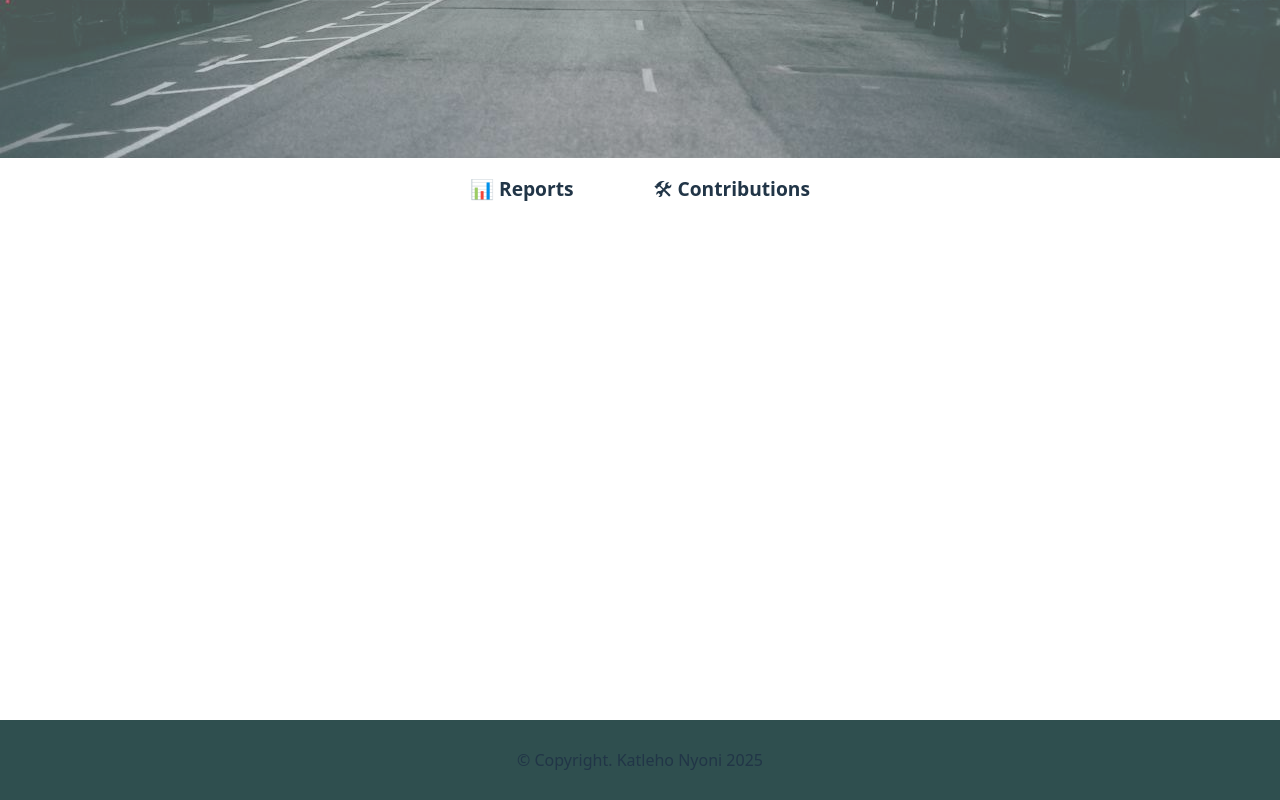
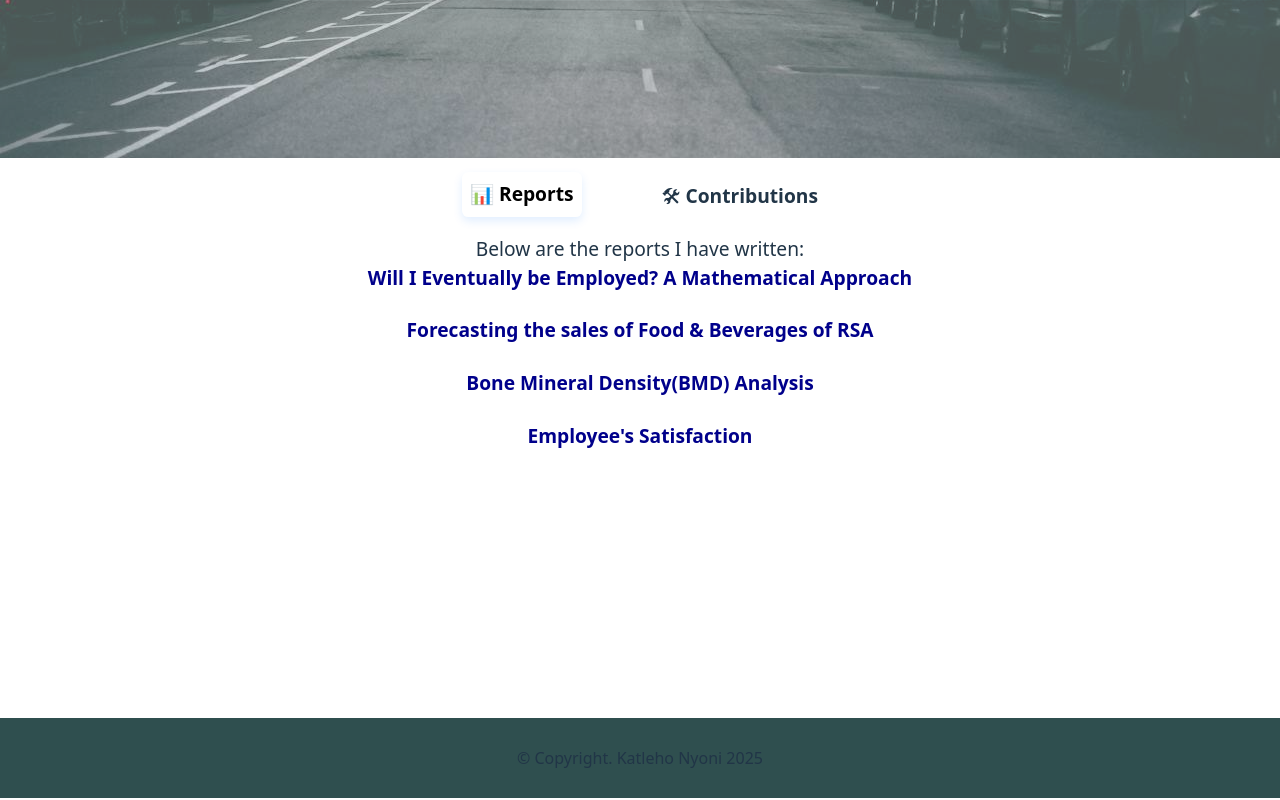
Before and after one commit to Katleho-Nyoni/React-Web, a React (Vite) app in the folder development/: page /projects in a window 1280 px wide. Shown: the part 738-1538 px from the top of the page. Built offline with nearby package versions, Linux system fonts and the light colour scheme.

Commit message:
First build

```diff
--- a/development/src/aboutPage.jsx
+++ b/development/src/aboutPage.jsx
@@ -1,12 +1,10 @@
 import {Helmet} from 'react-helmet'
-import { Tab, Tabs, TabList, TabPanel } from 'react-tabs';
-import FooterSection from './footer';
 import { useState } from 'react';
 
 function AboutTab(){
     let x = "🦅",y = "💻", z = "☯";
 
-    const [toggle,setToggle] = useState();
+    const [toggle,setToggle] = useState(1);
 
     function updateToggle(i){
         setToggle(i);
@@ -16,9 +14,9 @@ function AboutTab(){
         <>
         <div className='col-6 tab p-5'>
             <ul className='tab-list'>
-                <li className='tab' onClick={()=>updateToggle(1)}>{x} <b>Personality</b></li>
-                <li className='tab' onClick={()=>updateToggle(2)}>{y} <b>Tech-Stack</b></li>
-                <li className='tab' onClick={()=>updateToggle(3)}>{z} <b>Beliefs</b></li>
+                <li className={toggle===1 ? 'tab active' : 'tab'} onClick={()=>updateToggle(1)}>{x} <b>Personality</b></li>
+                <li className={toggle===2 ? 'tab active' : 'tab'} onClick={()=>updateToggle(2)}>{y} <b>Tech-Stack</b></li>
+                <li className={toggle===3 ? 'tab active' : 'tab'} onClick={()=>updateToggle(3)}>{z} <b>Beliefs</b></li>
             </ul>
 
             <div className={toggle===1?'show-content':'content'}>
--- a/development/src/index.css
+++ b/development/src/index.css
@@ -158,6 +158,17 @@ video {
     align-items:center;
 }
 
+.articles a{
+  color: darkblue;
+  font-weight: 600;
+}
+
+ol {
+  display: flex;
+  flex-direction: column;
+  gap: 1.5rem;
+}
+
 .card-container {
   /* background-color: #032F40; #D9E3EF-Pale background for light, elegant feel */
     color: white;
@@ -289,7 +300,25 @@ video {
 
 .slideshow, .tab-section, .main-project, .current-project{
   height: 100vh;
-  border-bottom: 0.1px SOLID white;
+  /* border-bottom: 0.1px SOLID white; */
+}
+
+.tab.active {
+  background:white;        /* accent color */
+  color: black;
+  font-weight:700;
+  padding: .5rem;
+  border-radius: .4rem;
+  transform: translateY(-2px);
+  box-shadow: 0 4px 10px rgba(11,116,255,0.12);
+}
+
+.tab:hover{
+  background: grey;
+  padding: .5rem;
+  border-radius: .4rem;
+  transform: translateY(-2px);
+  box-shadow: 0 4px 10px rgba(11,116,255,0.12);
 }
 
 .tab-list{
--- a/development/src/projectPage.jsx
+++ b/development/src/projectPage.jsx
@@ -1,6 +1,5 @@
 import {Helmet} from 'react-helmet'
 import { Link } from "react-router-dom";
-import City from './assets/pexels-visionmonkeyandy-1034662.jpg'
 import { useState } from 'react';
 
 function SlinderNews(){
@@ -19,7 +18,7 @@ function SlinderNews(){
 function TabProjects(){
     let /*x = "📖",*/ y = "📊",z = "🛠";
 
-    const [toggle,setToggle] = useState();
+    const [toggle,setToggle] = useState(1);
 
         function updateToggle(i){
             setToggle(i);
@@ -30,8 +29,8 @@ return(
     <div className='tab-section'>
         <ul className='tab-list'>
             {/* <li className='tab' onClick={()=>updateToggle(1)}>{x} <b>Books</b> </li> */}
-            <li className='tab' onClick={()=>updateToggle(1)}>{y} <b>Reports</b> </li>
-            <li className='tab' onClick={()=>updateToggle(2)}>{z} <b>Contributions</b> </li>
+            <li className={toggle===1 ? 'tab active' : 'tab'} onClick={()=>updateToggle(1)}> {y} <b>Reports</b> </li>
+            <li className={toggle===2 ? 'tab active' : 'tab'} onClick={()=>updateToggle(2)}>{z} <b>Contributions</b> </li>
         </ul>
 
         {/* <div className={toggle===1?'show-content':'content'}>
@@ -40,9 +39,12 @@ return(
         <div className={toggle===1?'show-content':'content'}>
             <p>Below are the reports I have written:</p>
             <span className='articles'>
-                <p>1. Will I Eventually be Employed? A Mathematical Approach</p>
-                <p>2. Forecasting the sales of Food & Beverages of RSA</p>
-                <p>3. Employee's Satisfaction</p>
+                <ol>
+                    <li> <a href="https://drive.google.com/drive/folders/1jLydISu6ojVFPYySN2D8LzKauTYtn4O8">Will I Eventually be Employed? A Mathematical Approach</a></li>
+                    <li> <a href="https://rpubs.com/LordEagle/TSA1">Forecasting the sales of Food & Beverages of RSA</a></li>
+                    <li> <a href="https://drive.google.com/drive/folders/1jLydISu6ojVFPYySN2D8LzKauTYtn4O8">Bone Mineral Density(BMD) Analysis</a></li>
+                    <li> <a href="https://drive.google.com/drive/folders/1jLydISu6ojVFPYySN2D8LzKauTYtn4O8">Employee's Satisfaction</a></li>
+                </ol>
             </span>
         </div>
         <div className={toggle===2?'show-content':'content'}>
@@ -79,37 +81,37 @@ function CurrentProject(){
                     <h3>Katieum</h3>
                     <h5>Educational</h5>
                     <p>Platform to teach grade 10 to 12 Mathematics using animation. Physical Science to join later.</p>
-                    <button>Learn More</button>
+                    <button onClick={() => window.open("https://github.com/E4Katieum", '_blank')} >Learn More</button>
                 </div>
                 <div className='card-container'>
                     <h3>Katieum's Web App</h3>
                     <h5>Client Only</h5>
                     <p>Web app that would provide learners with math lessons & other resources without having to login.</p>
-                    <button>Visit Site</button>
+                    <button onClick={() => window.open("https://katieum.co.za", '_blank')} >Visit Site</button>
                 </div>
                 <div className='card-container'>
                     <h3>Learning Angular</h3>
                     <h5>FullStack</h5>
                     <p>Learning Angular.JS through a tutorial building a Buy & Sell store.</p>
-                    <button>Learn More</button>
+                    <button onClick={() => window.open("https://github.com/Katleho-Nyoni/Angular-BS", '_blank')} >Learn More</button>
                 </div>
                 <div className='card-container'>
                     <h3>Learning Next.JS</h3>
                     <h5>FullStack</h5>
                     <p>Learning Next.JS through a tutorial building an e-commerce store.</p>
-                    <button>Learn More</button>
+                    <button onClick={() => window.open("https://github.com/Katleho-Nyoni/NextJS", '_blank')} >Learn More</button>
                 </div>
                 <div className='card-container'>
                     <h3>Data Group Consulting</h3>
                     <h5>FullStack</h5>
                     <p>This is a team of AI Agents that take your dataset(csv) and generate a pdf Report.</p>
-                    <button>Learn More</button>
+                    <button onClick={() => window.open("https://github.com/Katleho-Nyoni/Private", '_blank')}>Learn More</button>
                 </div>
                 <div className='card-container'>
                     <h3>My/This Website</h3>
                     <h5>Client Only</h5>
                     <p>This is a personal website built to showcase my projects and skills.</p>
-                    <button>Learn More</button>
+                    <button onClick={() => window.open("https://github.com/Katleho-Nyoni/website", '_blank')}>Learn More</button>
                 </div>
             </span>
         </div>
```
Also changed, not shown: 10 other files (tests, documents, lock files or other folders).
